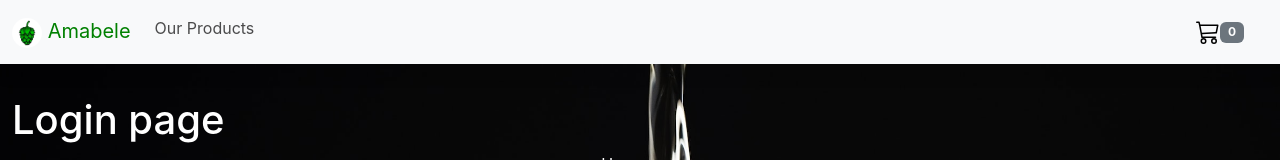
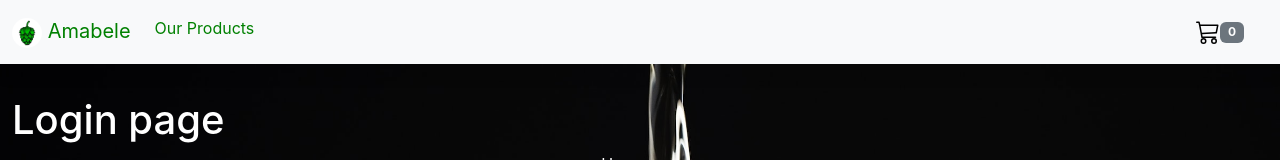
Before and after one commit to AsandahDevs/Amabele, a React (Create React App) app: page / in a window 1280 px wide. In both pictures the pointer is over the link "Our Products". Shown: the top 160 px of the page. Built offline with nearby package versions, Linux system fonts and the light colour scheme.

Commit message:
Add color for anchor elements upon hover.

```diff
--- a/src/index.css
+++ b/src/index.css
@@ -22,6 +22,10 @@ a.navbar-brand.active {
 
 a.nav-link {
   color: black;
+}
+
+a.nav-link:hover {
+  color: green;
 }
 /*The below code invokes continuous horizontal scrolling of content*/
 
```
